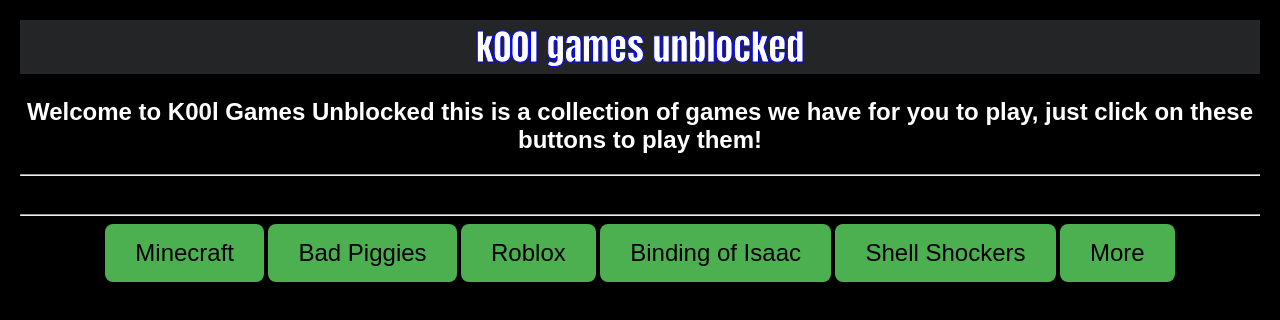
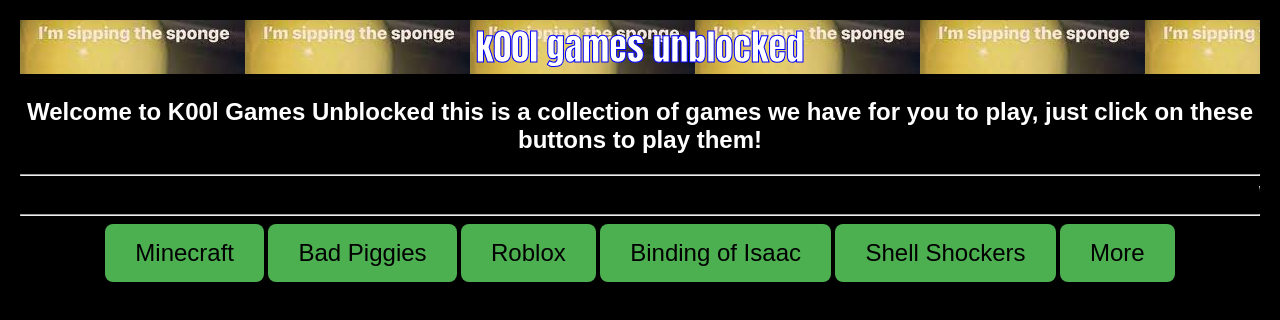
Before and after one commit to Goofygooberslol/unblocked-games-unlimited.github.io, a plain HTML site: page index.html in a window 1280 px wide. Drawn offline with Linux system fonts and the light colour scheme.

Commit message:
Update index.html

```diff
--- a/index.html
+++ b/index.html
@@ -8,7 +8,7 @@
 <body>
 <center>
 
-<h1 style="background-color: #242526; -webkit-text-stroke-width: 1px; -webkit-text-stroke-color: blue;"> k00l games unblocked</h1>
+<h1 style="background-image: url('spongebottle.jpg'); -webkit-text-stroke-width: 1px; -webkit-text-stroke-color: blue;"> k00l games unblocked</h1>
 <h2>Welcome to K00l Games Unblocked this is a collection of games we have for you to play,
 just click on these buttons to play them!</h2>
   <hr>
```
